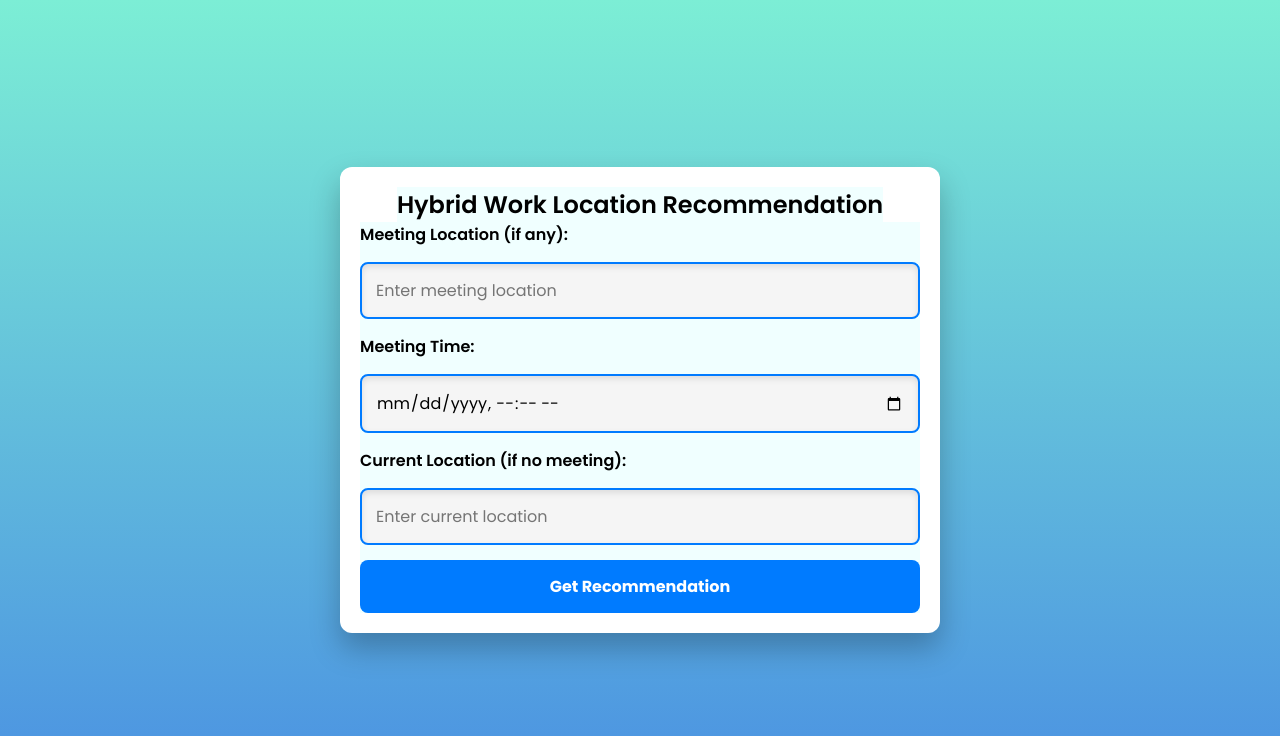
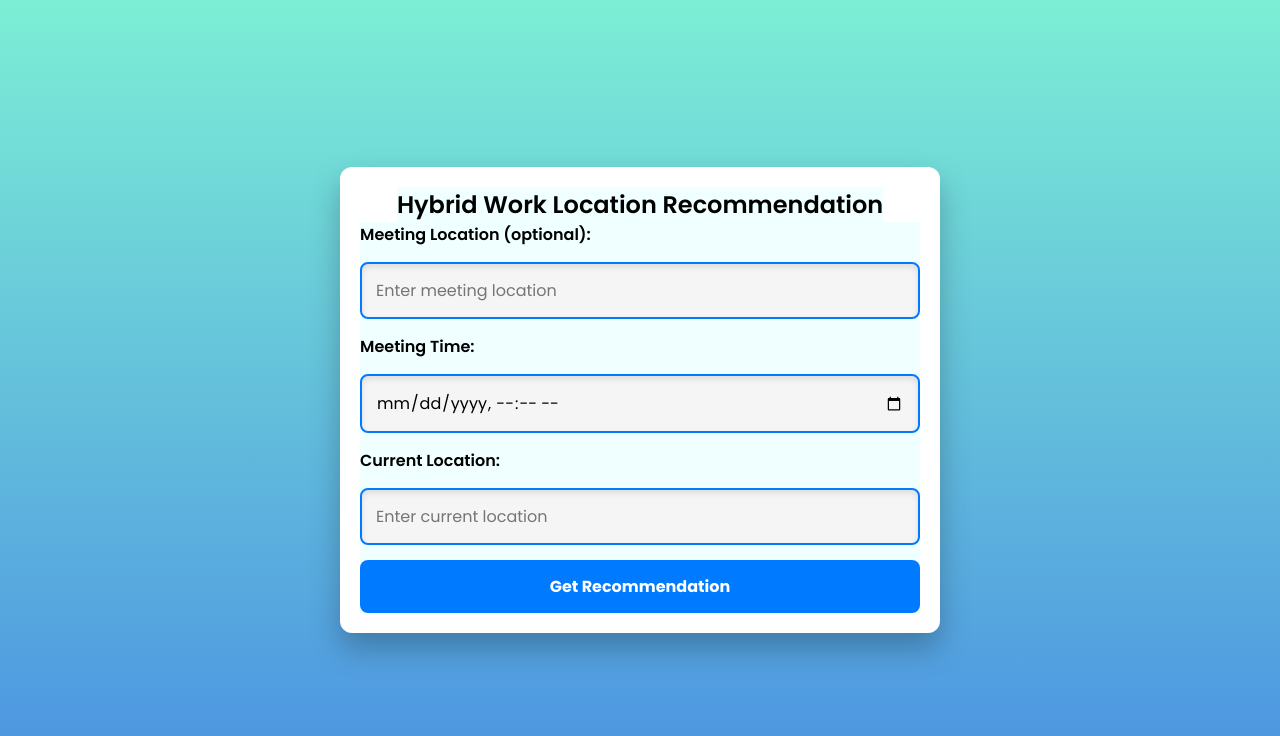
Before and after one commit to CodeZephyr91/HybridHive-WebApp, a React (Vite) app in the folder Frontend/: page /recommendations in a window 1280 px wide. Shown: the top 736 px of the page. Built offline with nearby package versions, Linux system fonts and the light colour scheme.

Commit message:
Changes made to the UI

```diff
--- a/Frontend/src/AIrecommendationpage.jsx
+++ b/Frontend/src/AIrecommendationpage.jsx
@@ -46,7 +46,7 @@ const AIrecommendationpage = () => {
       <h2>Hybrid Work Location Recommendation</h2>
 
       <form onSubmit={handleSubmit}>
-        <label>Meeting Location (if any):</label>
+        <label>Meeting Location (optional):</label>
         <input
           type="text"
           value={meetingLocation}
@@ -61,7 +61,7 @@ const AIrecommendationpage = () => {
           onChange={(e) => setMeetingTime(e.target.value)}
         />
 
-        <label>Current Location (if no meeting):</label>
+        <label>Current Location:</label>
         <input
           type="text"
           value={currentLocation}
```
